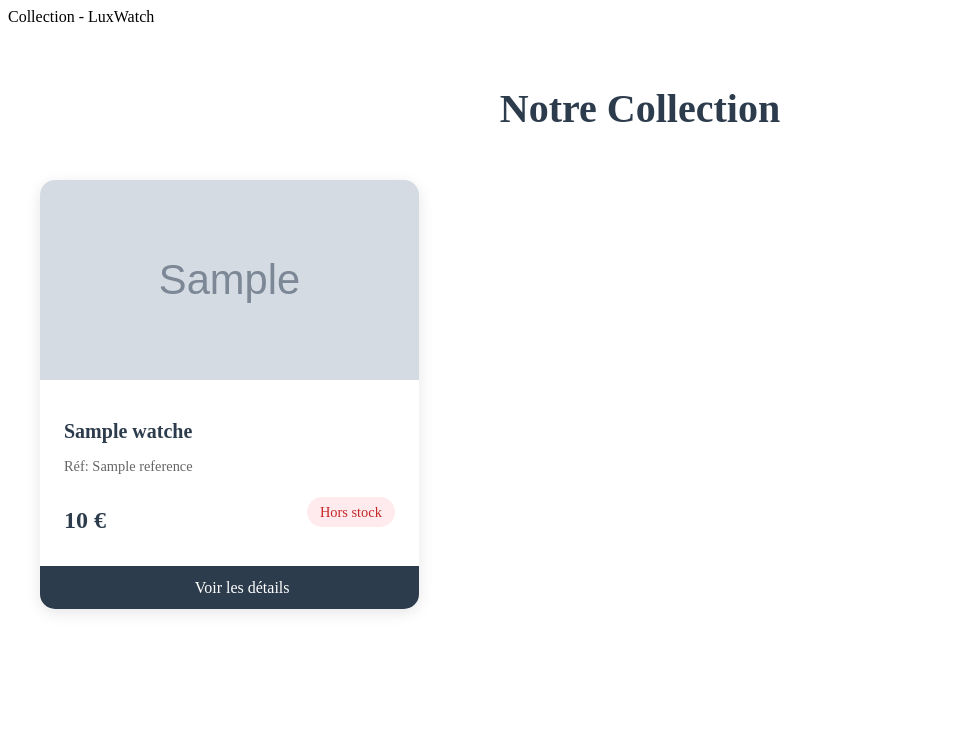
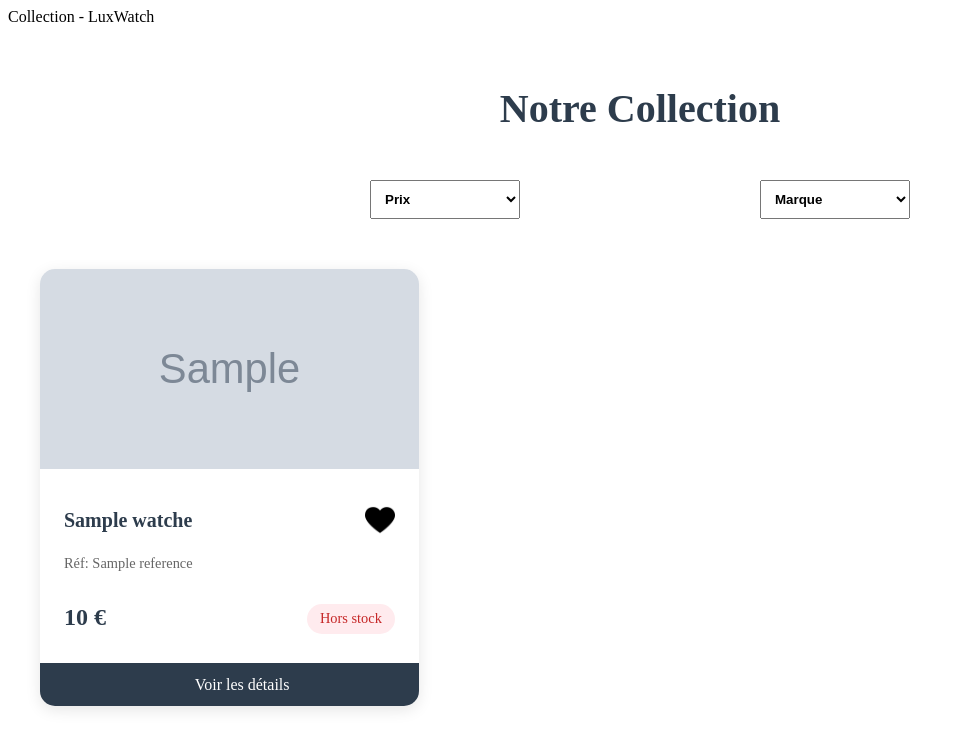
Before and after one commit to Kevin-Cano/Projet-Symfony-Ecommerce, a Symfony app: template templates/collection/index.html.twig in a window 1280 px wide. Shown: the top 749 px of the page, without its empty margins (0-965 px from the left). Run offline with Twig, Linux system fonts and the light colour scheme; the template is opened without the code that fills it: most values are stand-ins (such as "Sample title", 1, 10 or a date in 2020); grey boxes marked "Sample" are stand-in pictures; style sheets or scripts are compiled from the project's sources; some libraries are stand-ins or nearby versions.

Commit message:
favoris + filtre

```diff
--- a/assets/styles/collection.css
+++ b/assets/styles/collection.css
@@ -10,6 +10,19 @@ h1 {
     margin-bottom: 3rem;
     color: #2D3C4C;
     font-family: 'Playfair Display', serif;
+}
+
+select {
+    width: 150px;
+    padding: 10px;
+    font-weight: bold;
+}
+
+.div-select{
+    display: flex;
+    justify-content: center;
+    gap:20%;
+    margin-bottom: 50px;
 }
 
 .watches-grid {
@@ -40,11 +53,19 @@ h1 {
     padding: 1.5rem;
 }
 
+.watch-info img{
+    width: 30px;
+    height: auto;
+    float: right;
+    margin-top: 12px;
+}
+
 .watch-name {
     font-size: 1.25rem;
     color: #2D3C4C;
     margin-bottom: 0.5rem;
     font-family: 'Playfair Display', serif;
+    display: inline-block;
 }
 
 .watch-reference {
@@ -66,7 +87,8 @@ h1 {
     font-weight: 500;
     padding: 0.4rem 0.8rem;
     border-radius: 20px;
-    margin-bottom: 1rem;
+    margin-top: 24px;
+    margin-bottom: 0px;
     float: right;
 }
 
@@ -91,7 +113,6 @@ h1 {
     cursor: pointer;
     transition: background-color 0.3s ease;
     justify-content: center;
-
 }
 
 .details-button:hover {
--- a/templates/collection/index.html.twig
+++ b/templates/collection/index.html.twig
@@ -10,12 +10,29 @@
     <div class="collection-container">
         <h1>Notre Collection</h1>
 
+        <div class="div-select">
+            <select name="price" id="price">
+                <option>Prix</option>
+                <option value="less-1000">Moins de 1000</option>
+                <option value="between_1000_5000">Entre 1000 et 5000</option>
+                <option value="between_5000_10000">Entre 5000 et 10 000</option>
+                <option value="more_10 000">Plus de 10 000</option>
+            </select>
+
+            <select name="mark" id="mark">
+                <option>Marque</option>
+                <option value="rolex">Rolex</option>
+                <option value="patek">Patek</option>
+            </select>
+        </div>
+
         <div class="watches-grid">
             {% for watch in watches %}
                 <div class="watch-card">
                     <img src="{{ watch.picture }}" alt="{{ watch.name }}" class="watch-image">
                     <div class="watch-info">
                         <h2 class="watch-name">{{ watch.name }}</h2>
+                        <img src="{{ asset('images/coeur.png') }}">
                         <p class="watch-reference">Réf: {{ watch.reference }}</p>
                         <p class="watch-price">{{ watch.price }} €</p>
                         <p class="stock-status {% if watch.stock.watchStock <= 0 %}out-of-stock{% else %}in-stock{% endif %}">
```
Also changed, not shown: templates/home/index.html.twig (+1 -38 lines), assets/images/coeur.png (added).
